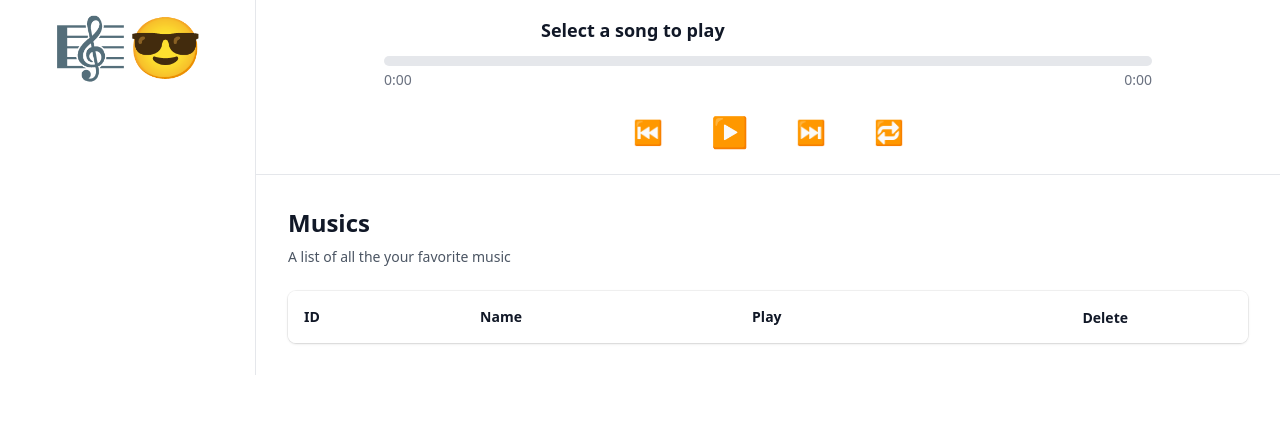
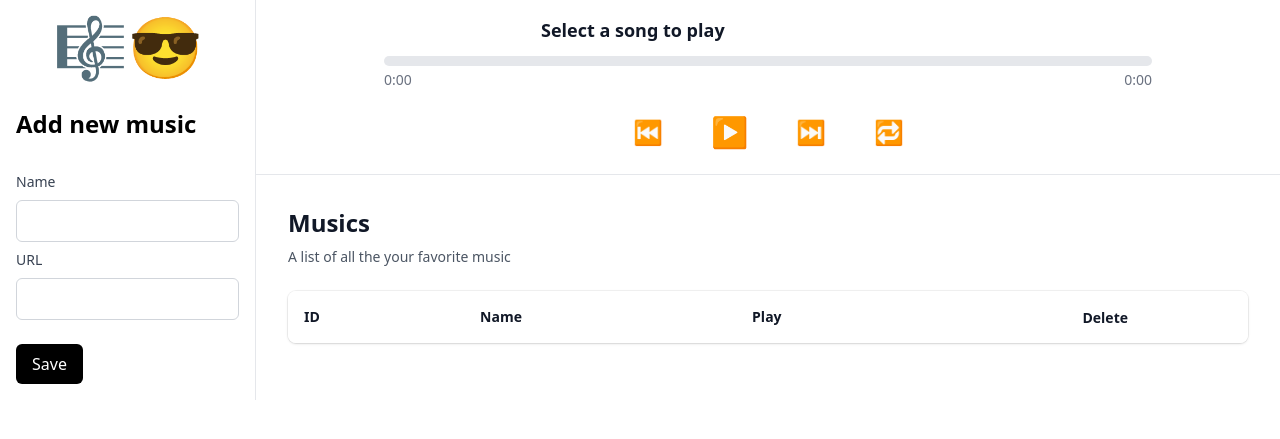
Before and after one commit to Tohoangminhtien/MusicPersonal, a FastAPI app: page / in a window 1280 px wide. Shown: the top 439 px of the page. Run offline with FastAPI, Linux system fonts and the light colour scheme; data that the repository does not hold is empty; some libraries are stand-ins or nearby versions.

Commit message:
Update version 1.1 play music in lock screen

```diff
--- a/app.py
+++ b/app.py
@@ -17,12 +17,12 @@ app.mount("/static", StaticFiles(directory="static"), name="static")
 
 
 @app.get("/")
-def home_page(request: Request):
+async def home_page(request: Request):
     return templates.TemplateResponse("home.html", {"request": request})
 
 
 @app.get("/music", response_model=List[Music])
-def get_music():
+async def get_music():
     songs = os.listdir("data")
     songs_name = [s[:-4] for s in songs]
     songs_path = [f"data/{s}" for s in songs]
@@ -36,25 +36,28 @@ def get_music():
 
 
 @app.post("/music", response_class=JSONResponse)
-def add_music(model: AddMusicModel):
-    ydl_opts = {
-        'format': 'bestaudio/best',
-        'postprocessors': [{
-            'key': 'FFmpegExtractAudio',
-            'preferredcodec': 'mp3',
-            'preferredquality': '192',
-        }],
-        'outtmpl': f'data/{model.name}',
-        'verbose': False,
-        'ffmpeg_location': 'ffmpeg/bin'
-    }
-    with YoutubeDL(ydl_opts) as ydl:
-        ydl.download([model.url])
-        return JSONResponse({"message": "Successfully add music"})
+async def add_music(model: AddMusicModel):
+    if model.name and model.url:
+        ydl_opts = {
+            'format': 'bestaudio/best',
+            'postprocessors': [{
+                'key': 'FFmpegExtractAudio',
+                'preferredcodec': 'mp3',
+                'preferredquality': '192',
+            }],
+            'outtmpl': f'data/{model.name}',
+            'verbose': False,
+            'ffmpeg_location': 'ffmpeg/bin'
+        }
+        with YoutubeDL(ydl_opts) as ydl:
+            ydl.download([model.url])
+            return JSONResponse({"message": "Successfully add music"})
+    else:
+        return JSONResponse({"message": "Fields 'name' and 'url' must not be empty"}, status_code=400)
 
 
 @app.delete("/music", response_class=JSONResponse)
-def delete_music(model: DeleMusic):
+async def delete_music(model: DeleMusic):
     file_path = f"data/{model.name}.mp3"
     if os.path.exists(file_path):
         os.remove(file_path)
--- a/static/js/scripts.js
+++ b/static/js/scripts.js
@@ -73,6 +73,17 @@ function playMusic(path, index) {
     audio.play();
     isPlaying = true;
 
+    if ('mediaSession' in navigator) {
+        navigator.mediaSession.metadata = new MediaMetadata({
+            title: path.slice(5, -4),
+            artwork: [
+                { src: "static/logo/music.png", sizes: '96x96', type: 'image/jpeg' },
+                { src: "static/logo/music.png", sizes: '128x128', type: 'image/jpeg' },
+                { src: "static/logo/music.png", sizes: '256x256', type: 'image/jpeg' }
+            ]
+        });
+    }
+
     const playPauseBtn = document.getElementById('play-pause-btn');
     playPauseBtn.textContent = '⏸️';
     playPauseBtn.classList.add('active');
@@ -127,3 +138,13 @@ axios.get("/music")
     .catch(err => {
         alert(err);
     });
+
+async function save() {
+    axios.post("/music", {
+        name: document.getElementById("music_name").value,
+        url: document.getElementById("music_url").value
+    }).then(res => window.location.href = "/")
+        .catch(er => {
+            alert(er.response.data.message)
+        })
+}
--- a/templates/home.html
+++ b/templates/home.html
@@ -7,6 +7,7 @@
     <script src="https://cdn.jsdelivr.net/npm/axios/dist/axios.min.js"></script>
     <link rel="stylesheet" href="../static/css/styles.css">
     <script src="../static/js/scripts.js"></script>
+    <title>Music Player</title>
 </head>
 
 <body class="h-full">
@@ -16,6 +17,36 @@
             <div class="mb-8">
                 <div class="text-blue-600 text-6xl text-center">🎼😎</div>
             </div>
+            <div class="mb-8">
+                <h1 class="text-xl font-semibold flex items-center gap-2">
+                    <span class="text-2xl">Add new music</span>
+                </h1>
+            </div>
+            <form class="space-y-6">
+                <div class="space-y-2">
+                    <label class="block text-sm font-medium text-gray-700">
+                        Name
+                    </label>
+                    <input type="text"
+                        class="w-full px-3 py-2 border rounded-md border-gray-300 focus:outline-none focus:ring-2 focus:ring-blue-500 focus:border-transparent"
+                        autocomplete="off" id="music_name">
+                    <label class="block text-sm font-medium text-gray-700">
+                        URL
+                    </label>
+                    <input type="url"
+                        class="w-full px-3 py-2 border rounded-md border-gray-300 focus:outline-none focus:ring-2 focus:ring-blue-500 focus:border-transparent"
+                        id="music_url">
+                </div>
+
+                <!-- Buttons -->
+                <div class="flex space-x-4">
+                    <button type="submit"
+                        class="px-4 py-2 bg-black text-white rounded-md hover:bg-gray-800 focus:outline-none focus:ring-2 focus:ring-offset-2 focus:ring-gray-900"
+                        onclick="save()">
+                        Save
+                    </button>
+                </div>
+            </form>
         </div>
 
         <!-- Main Content -->
```
